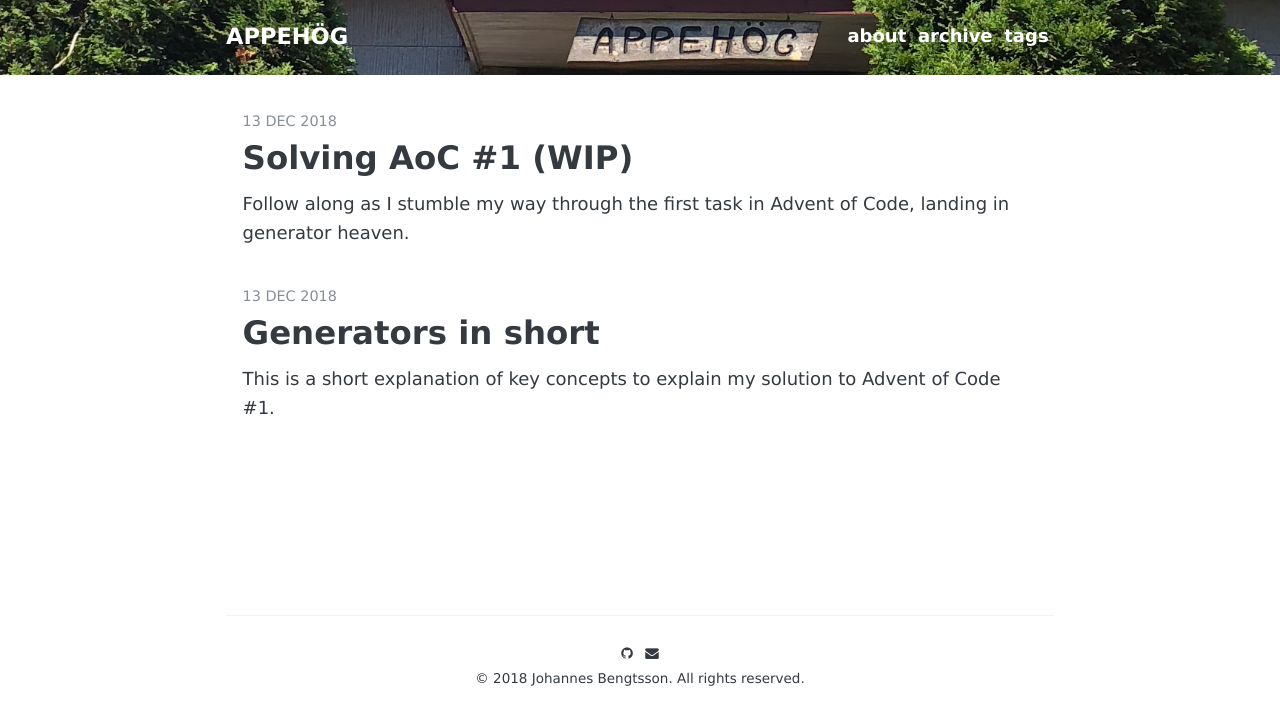
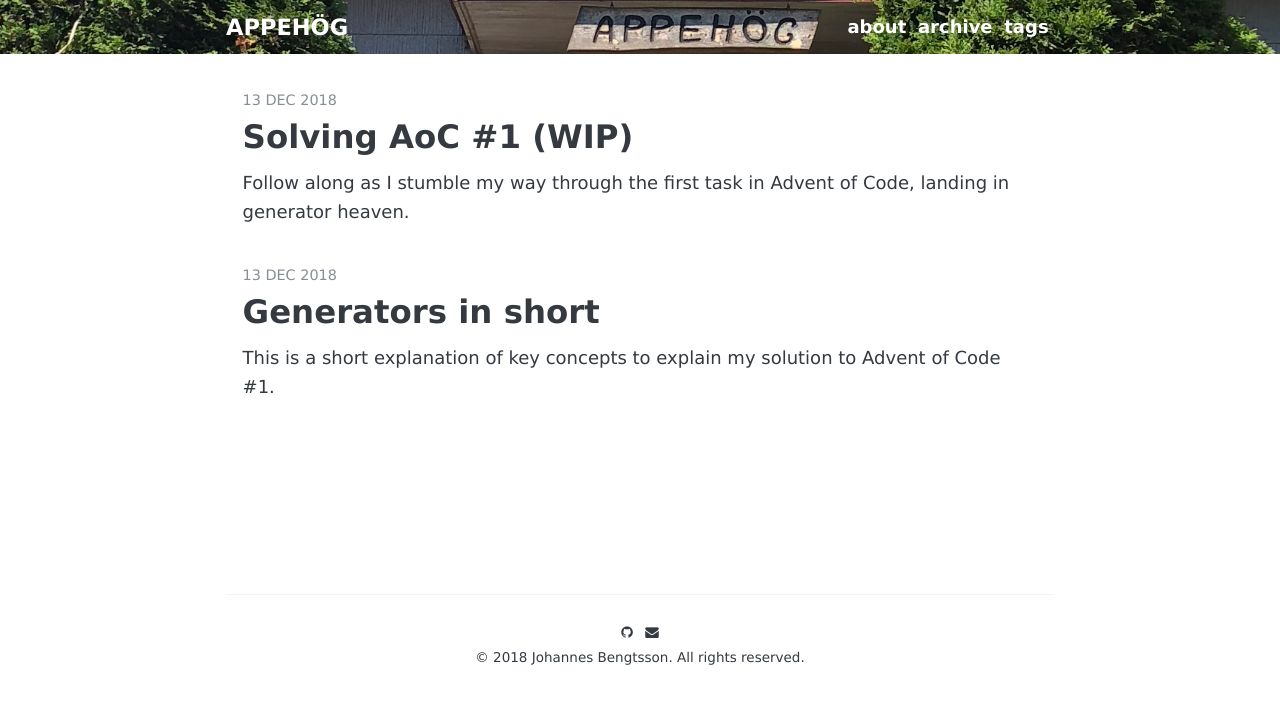
Before and after one commit to Korla/Appehog.Blog, a Jekyll site: the page built from index.html, in a window 1280 px wide. Shown: the top 725 px of the page. Built offline with Jekyll 4.4.1, drawn with Linux system fonts in a browser that asks for light colours; the list of posts is cut into pages by our own code.

Commit message:
Style top image

```diff
--- a/_sass/_site.scss
+++ b/_sass/_site.scss
@@ -1,3 +1,5 @@
+$headerHeight: 6vh;
+
 * {
   -webkit-box-sizing: border-box;
      -moz-box-sizing: border-box;
@@ -32,14 +34,14 @@ body {
   Header
   -------------- */
 .header {
-  margin-bottom: 1.5em;
   position: fixed;
   top: 0;
   left: 0;
   width: 100%;
-  height: 75px;
+  height: $headerHeight;
   background-image: url(/assets/images/header.png);
   background-position-y: 55%;
+  background-position-x: 50%;
   background-size: cover;
 
   .content-container {
@@ -48,6 +50,7 @@ body {
     display: flex;
     justify-content: space-between;
     align-items: center;
+    height: 100%;
   }
 
   a {
@@ -86,7 +89,7 @@ body {
   -------------- */
 
 .page {
-  margin-top: 75px;
+  margin-top: $headerHeight;
   padding: 0 2%;
 
   &-title {
@@ -102,7 +105,7 @@ body {
   Post
   -------------- */
 .post {
-  margin-top: 75px;
+  margin-top: $headerHeight;
 
   &-title {
     margin-top: 0rem;
@@ -172,7 +175,7 @@ body {
   -------------- */
 
 .list {
-  margin-top: 75px;
+  margin-top: $headerHeight;
 
   &-post {
     padding: 2%;
```
